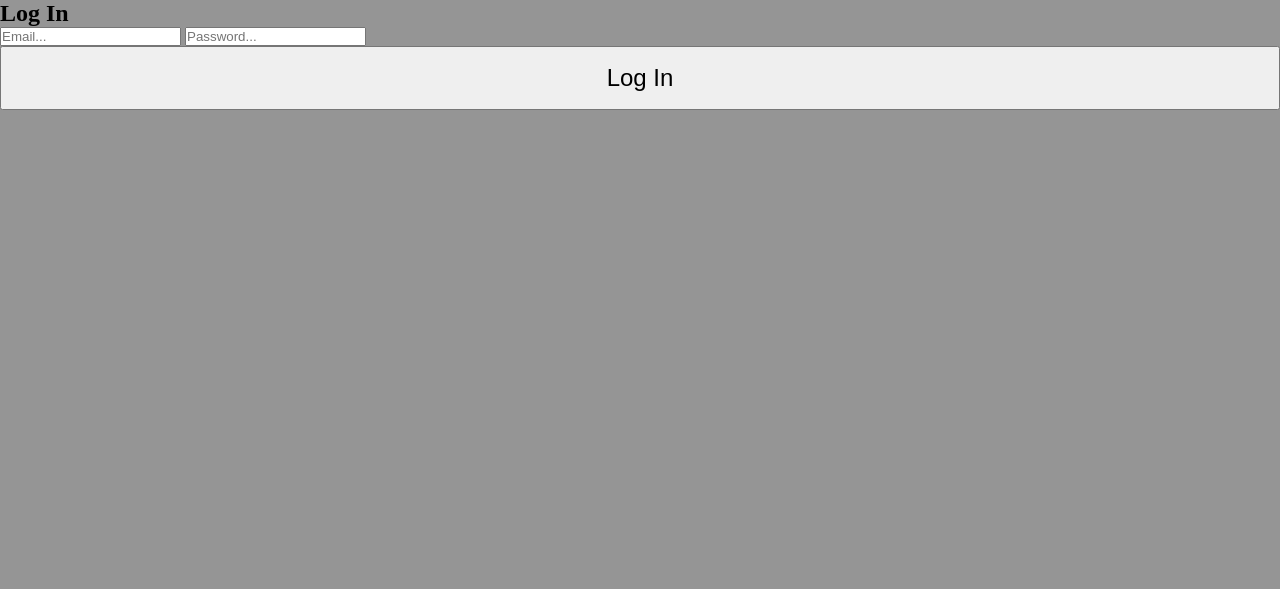
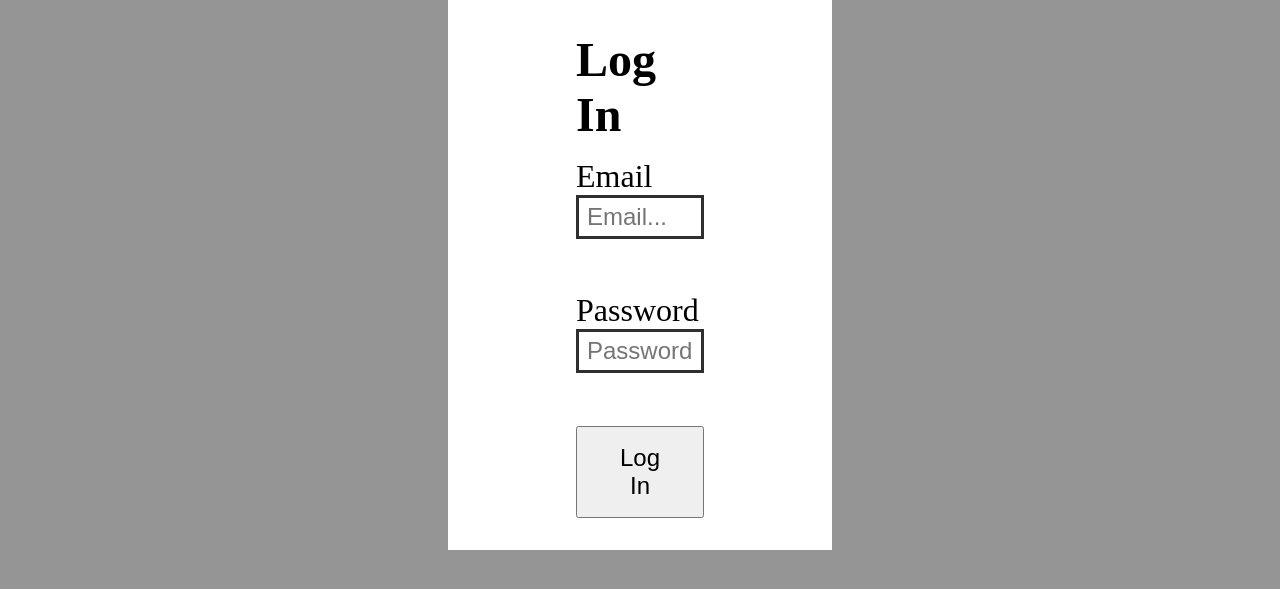
Before and after one commit to TheProgrammer01101/login-system-php, a PHP site: page /login.php in a window 1280 px wide. Shown: the part 62-651 px from the top of the page. Run offline with PHP 8.4, Linux system fonts and the light colour scheme.

```diff
--- a/css/style.css
+++ b/css/style.css
@@ -68,7 +68,7 @@ section.container {
 
 .form-control {
   position: relative;
-  margin: 1rem;
+  margin: 1rem 0;
 }
 
 .form-control small {
@@ -93,16 +93,11 @@ button {
 .form-control.error small {
 	visibility: visible;
 }
-
-
 .form-control.error input {
   animation: shake 0.3s;
   animation-iteration-count: 2;
   border-color: #ff0000;
-}
-
-
-@keyframes shake {
+} @keyframes shake {
   0% {
     transform: translate(1px, 1px) rotate(0deg);
   }
--- a/includes/templates/header.php
+++ b/includes/templates/header.php
@@ -9,7 +9,7 @@
 <body>
   <nav>
     <ul class="links">
-      <li><a href="/system/index.php">Home</a></li>
+      <li><a href="index.php">Home</a></li>
       <li><a href="signup.php">Sign up</a></li>
       <li><a href="login.php">Log in</a></li>
     </ul>
--- a/login.php
+++ b/login.php
@@ -2,11 +2,21 @@
   include_once 'includes/templates/header.php';
 ?>
 
-<section class="login form">
-  <h2>Log In</h2>
+<section class="login container">
+  <div class="header">
+    <h2>Log In</h2>
+  </div>
   <form action="login.inc.php" method="post">
-    <input type="email" name="email" placeholder="Email...">
-    <input type="password" name="pwd" placeholder="Password...">
+    <div class="form-control">
+      <label for="Email">Email</label>
+      <input type="email" name="email" placeholder="Email...">
+      <small>Error</small>
+    </div>
+    <div class="form-control">
+      <label for="password">Password</label>
+      <input type="password" name="pwd" placeholder="Password...">
+      <small>Error</small>
+    </div>
     <button type="submit" name="submit">Log In</button>
   </form>
 </section>
```
Also changed, not shown: app.js (+4 -4 lines).
